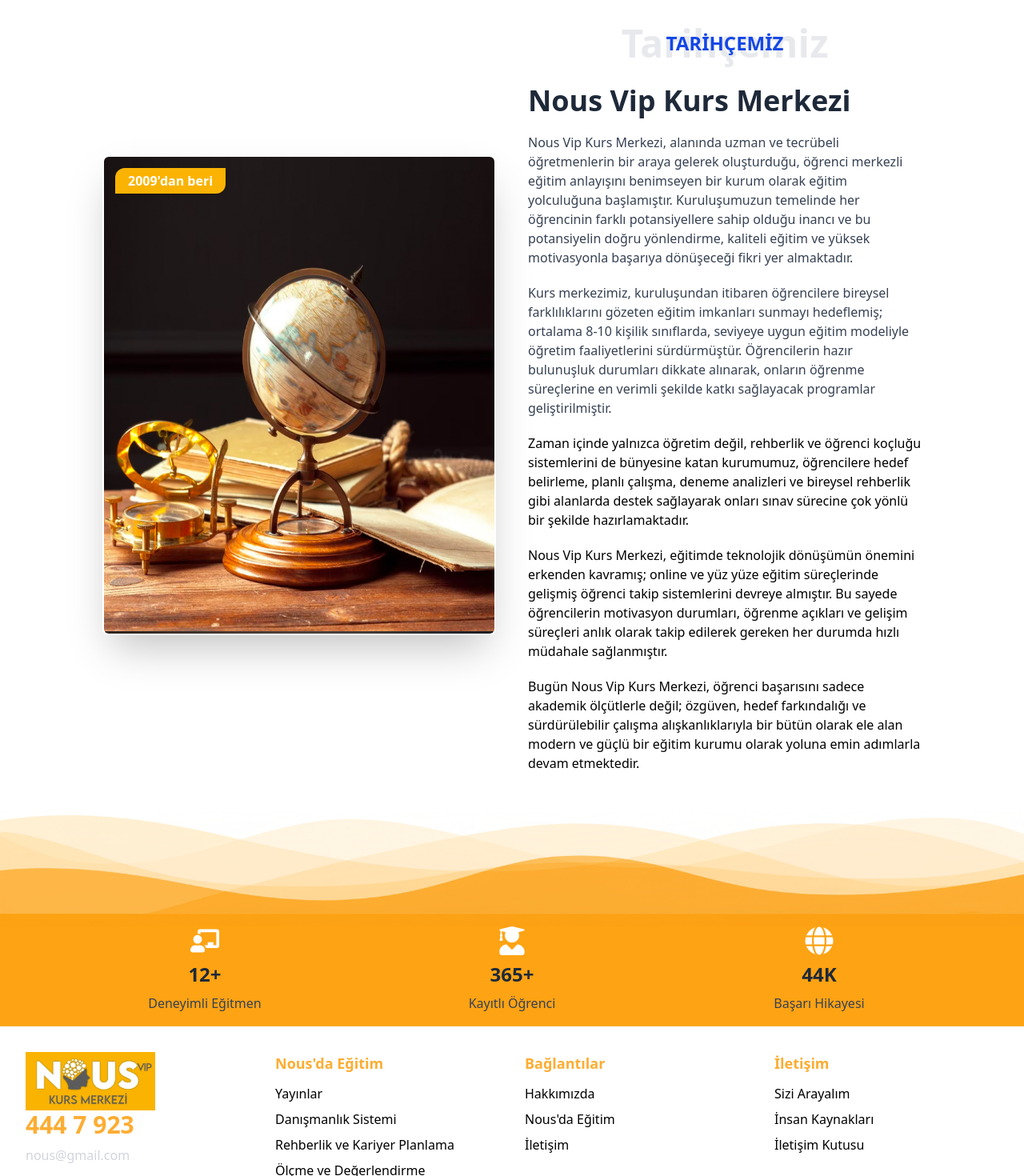
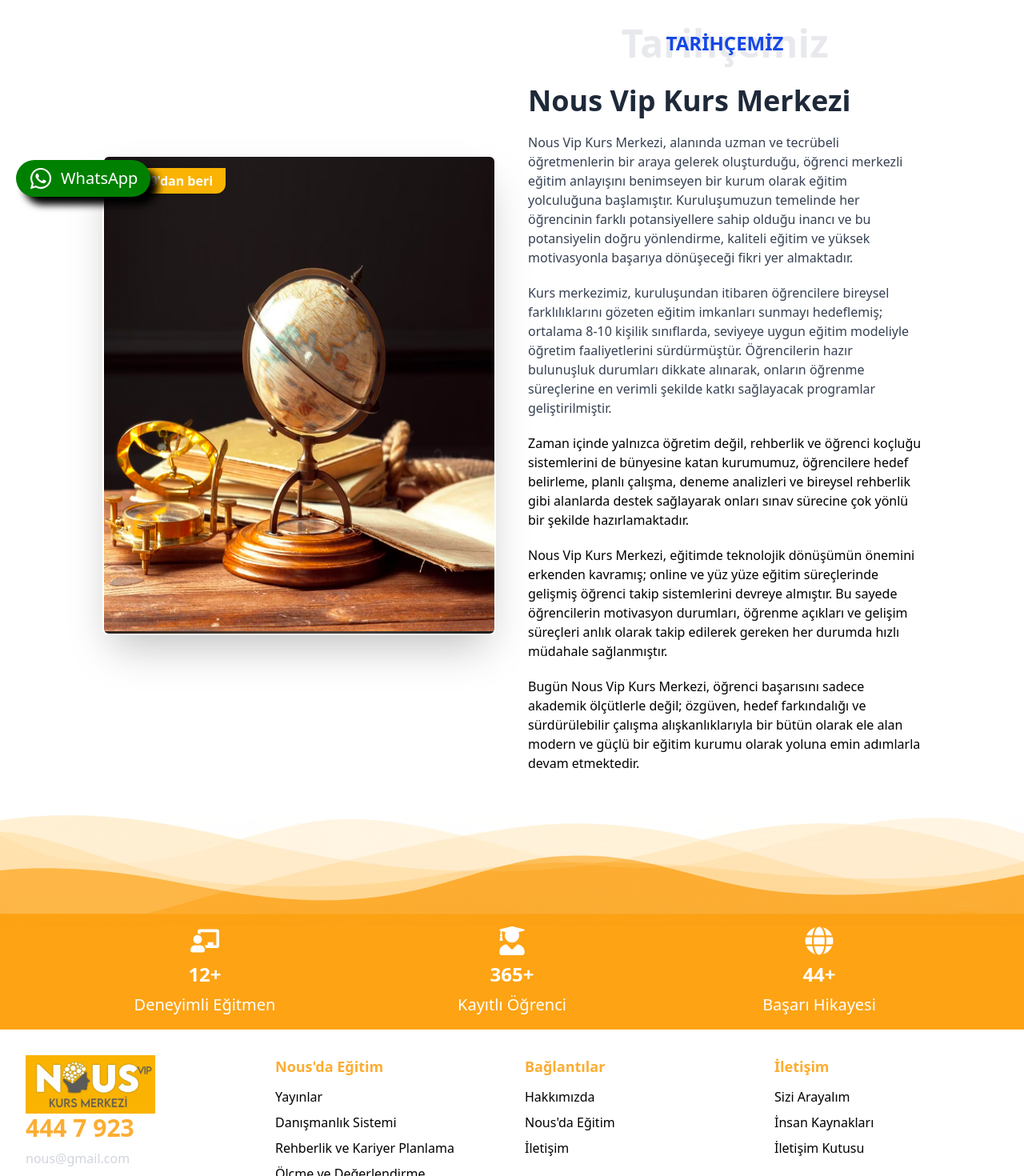
Before and after one commit to Ugurtasci/nous-kurs-merkezi, a React (Vite) app: page /tarihce in a window 1280 px wide. Shown: the part 474-1944 px from the top of the page at 80% size. Built offline with nearby package versions, Linux system fonts and the light colour scheme.

Commit message:
add wgatsapp

```diff
--- a/src/App.css
+++ b/src/App.css
@@ -1 +1,29 @@
 @import "tailwindcss";
+
+.whatsApp {
+    position: fixed;
+    left: 20px;
+    z-index: 5;
+    display: flex;
+    gap: 10px;
+    background-color: green;
+    border-radius: 30px;
+    color: white;
+    font-size: 20px;
+    cursor: pointer;
+    box-shadow: 10px 10px 10px black;
+    animation: jumpAnimation 1.5s ease-in-out infinite;
+
+  }
+
+  @keyframes jumpAnimation {
+    0%, 20%, 50%, 80%, 100% {
+      transform: translateY(0);
+    }
+    40% {
+      transform: translateY(-5px);
+    }
+    60% {
+      transform: translateY(-10px);
+    }
+  }
--- a/src/App.jsx
+++ b/src/App.jsx
@@ -10,6 +10,8 @@
 import BottomFooter from "./components/BottomFooter";
 import MissionVision from "./pages/MissionVision";
 import History from "./pages/History";
+import WhatsApp from "./components/WhatsApp";
+import GoUpButton from "./components/GoUpButton";
 
 function App() {
   return (
@@ -25,6 +27,8 @@
 
 
         </Routes>
+        <WhatsApp/>
+        <GoUpButton/>
         <Footer/>
         <BottomFooter/>
       </BrowserRouter>
--- a/src/components/AnimatedStatSection.jsx
+++ b/src/components/AnimatedStatSection.jsx
@@ -1,16 +1,44 @@
-import { useEffect, useState } from "react";
+import { useEffect, useRef, useState } from "react";
 import { FaChalkboardTeacher, FaUserGraduate, FaGlobe } from "react-icons/fa";
 
 const stats = [
-  { icon: <FaChalkboardTeacher className="text-4xl text-white " />, label: "Deneyimli Eğitmen", value: 12, suffix: "+" },
-  { icon: <FaUserGraduate className="text-4xl text-white" />, label: "Kayıtlı Öğrenci", value: 365, suffix: "+" },
-  { icon: <FaGlobe className="text-4xl text-white" />, label: "Başarı Hikayesi", value: 44, suffix: "K" },
+  { icon: <FaChalkboardTeacher className="text-4xl text-white " />,
+     label: "Deneyimli Eğitmen", value: 12, suffix: "+" },
+  { icon: <FaUserGraduate className="text-4xl text-white" />,
+     label: "Kayıtlı Öğrenci", value: 365, suffix: "+" },
+  { icon: <FaGlobe className="text-4xl text-white" />,
+     label: "Başarı Hikayesi", value: 44, suffix: "+" },
 ];
 
 function Counter({ end, suffix }) {
   const [count, setCount] = useState(0);
+  const [hasStarted, setHasStarted] = useState(false);
+  const ref = useRef();
 
   useEffect(() => {
+    const observer = new IntersectionObserver(
+      ([entry]) => {
+        if (entry.isIntersecting && !hasStarted) {
+          setHasStarted(true);
+        }
+      },
+      {
+        threshold: 0.6, // %60 görünür olunca başlasın
+      }
+    );
+
+    if (ref.current) {
+      observer.observe(ref.current);
+    }
+
+    return () => {
+      if (ref.current) observer.unobserve(ref.current);
+    };
+  }, [hasStarted]);
+
+  useEffect(() => {
+    if (!hasStarted) return;
+
     let start = 0;
     const duration = 1500;
     const increment = end / (duration / 10);
@@ -23,11 +51,12 @@
         setCount(Math.floor(start));
       }
     }, 10);
+
     return () => clearInterval(timer);
-  }, [end]);
+  }, [hasStarted, end]);
 
   return (
-    <span className="text-2xl font-bold text-gray-800 ">
+    <span ref={ref} className="text-2xl font-bold text-white">
       {count}
       {suffix}
     </span>
@@ -43,7 +72,7 @@
           <div key={index} className="flex flex-col items-center gap-2">
             {stat.icon}
             <Counter end={stat.value} suffix={stat.suffix} />
-            <p className="text-gray-700 font-medium ">{stat.label}</p>
+            <p className="text-white font-medium text-xl ">{stat.label}</p>
           </div>
         ))}
       </div>
--- /dev/null
+++ b/src/components/GoUpButton.jsx
@@ -0,0 +1,33 @@
+import React, { useEffect, useState } from 'react'
+
+const GoUpButton = () => {
+      const [showScrollTop, setShowScrollTop] = useState(false);
+
+      useEffect(() => {
+        const handleScroll = () => {
+          setShowScrollTop(window.scrollY > 200);
+        };
+
+        window.addEventListener("scroll", handleScroll);
+        return () => window.removeEventListener("scroll", handleScroll);
+      }, []);
+
+      const scrollToTop = () => {
+        window.scrollTo({ top: 0, behavior: "smooth" });
+      };
+  return (
+    <div>
+         {showScrollTop && (
+        <button
+          onClick={scrollToTop}
+          className="fixed bottom-14 border-2 border-white  right-6 bg-black text-white w-12 h-12 rounded-full shadow-lg hover:bg-white hover:text-black transition-all z-50"
+          aria-label="Yukarı Çık"
+        >
+          ↑
+        </button>
+      )}
+    </div>
+  )
+}
+
+export default GoUpButton
--- a/src/components/Header.jsx
+++ b/src/components/Header.jsx
@@ -29,7 +29,6 @@
 
   const isActive = (path) => location.pathname === path;
   const [scrolled, setScrolled] = useState(false);
-  const [showScrollTop, setShowScrollTop] = useState(false);
 
 useEffect(() => {
   const handleScroll = () => {
@@ -44,18 +43,6 @@
   return () => window.removeEventListener("scroll", handleScroll);
 }, []);
 
-useEffect(() => {
-  const handleScroll = () => {
-    setShowScrollTop(window.scrollY > 200);
-  };
-
-  window.addEventListener("scroll", handleScroll);
-  return () => window.removeEventListener("scroll", handleScroll);
-}, []);
-
-const scrollToTop = () => {
-  window.scrollTo({ top: 0, behavior: "smooth" });
-};
 
   return (
     <header
@@ -163,15 +150,7 @@
         </div>
       )}
 
-      {showScrollTop && (
-        <button
-          onClick={scrollToTop}
-          className="fixed bottom-14 border-2 border-white  right-6 bg-black text-white w-12 h-12 rounded-full shadow-lg hover:bg-white hover:text-black transition-all z-50"
-          aria-label="Yukarı Çık"
-        >
-          ↑
-        </button>
-      )}
+
 
     </header>
   );
--- /dev/null
+++ b/src/components/WhatsApp.jsx
@@ -0,0 +1,28 @@
+import React from 'react'
+
+import { FaWhatsapp } from "react-icons/fa";
+
+const WhatsApp = () => {
+    const handleWhatsappRedirect = () => {
+        // Whatsapp numarası ve mesaj
+        const phoneNumber = '905555555555'; // Örnek bir numara
+        const message = 'Merhaba, bilgi almak istiyorum.';
+
+        // Whatsapp uygulamasına yönlendirme URL'i
+        const whatsappUrl = `https://wa.me/${phoneNumber}?text=${encodeURIComponent(message)}`;
+
+        // Yönlendirme işlemi
+        window.location.href = whatsappUrl;
+  };
+
+  return (
+    <div className='whatsApp p-3 md: py-2 md:px-4 bottom-20'
+     onClick={handleWhatsappRedirect} >
+        <FaWhatsapp className='text-3xl' />
+        <p className='hidden md:inline-block'>WhatsApp</p>
+
+    </div>
+  )
+}
+
+export default WhatsApp
```
